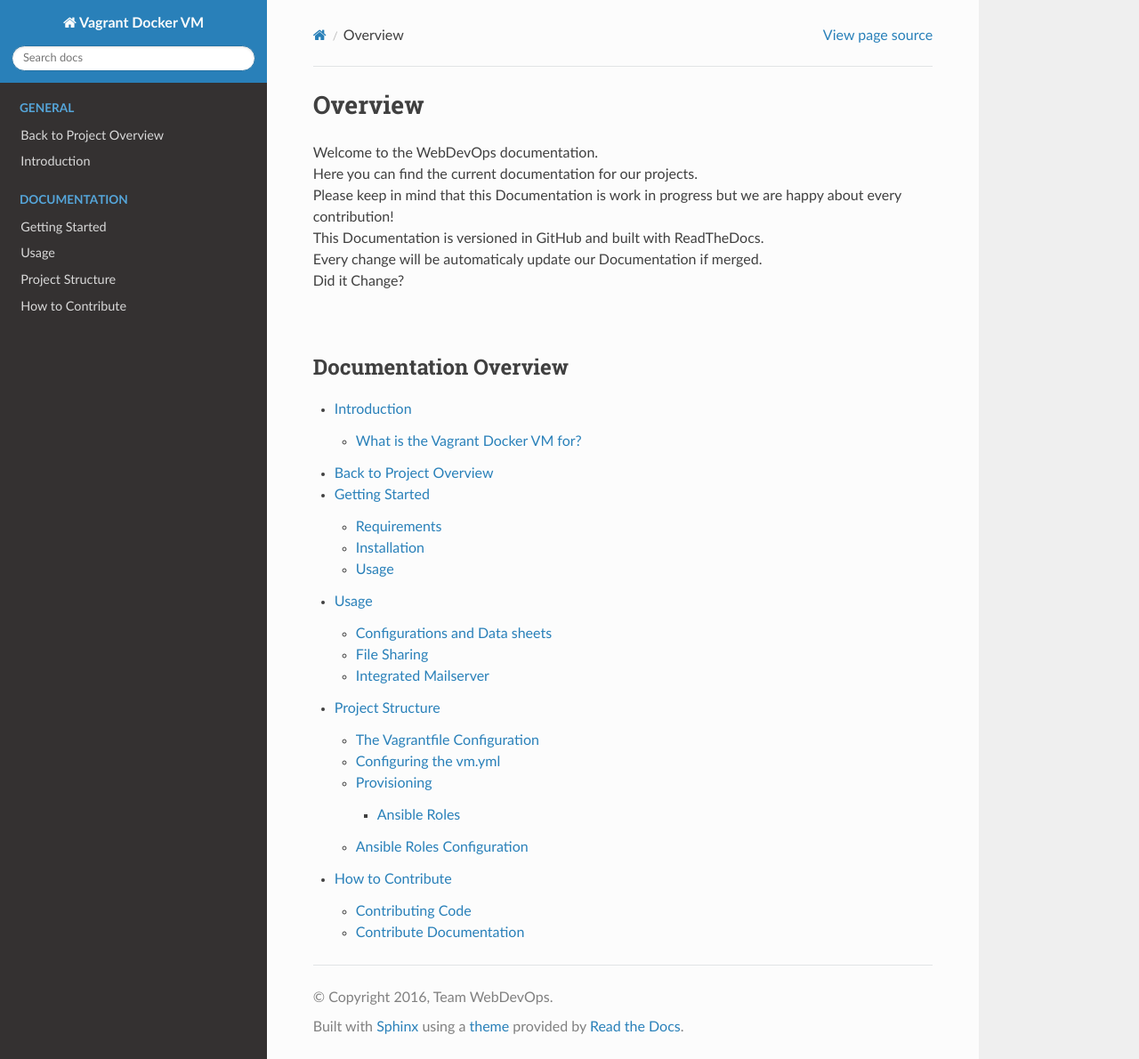
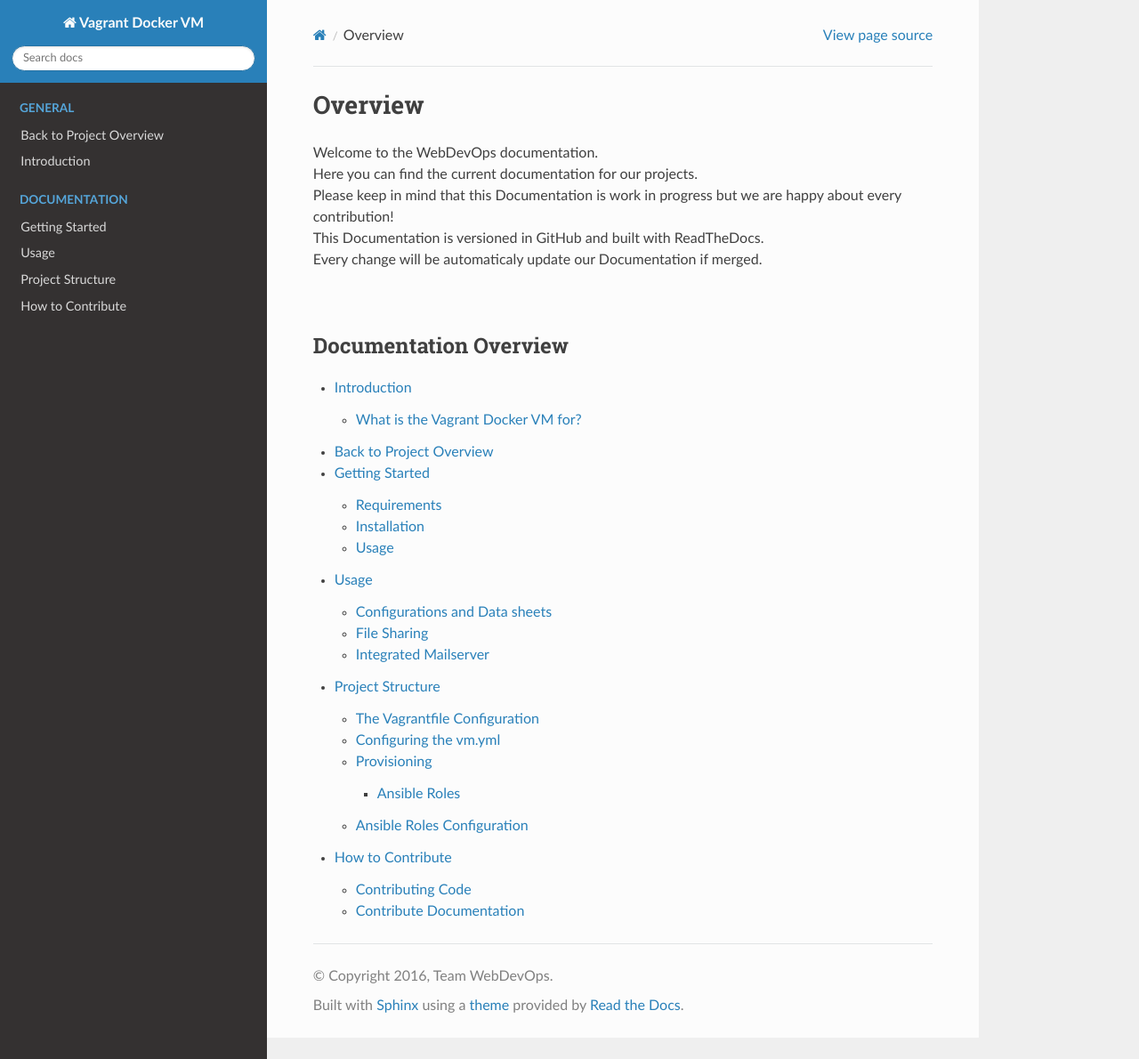
Before and after one commit to webdevops/vagrant-docker-vm, a Sphinx documentation site: the page built from documentation/docs/index.rst, in a window 1280 px wide and 1190 px high. Shown: the whole window at 89% size. Built offline with Sphinx 7.4.7 and the Read the Docs theme 2.0.0, drawn with Linux system fonts in a browser that asks for light colours.

Commit message:
Removes unnecessary line from docs.

```diff
--- a/documentation/docs/index.rst
+++ b/documentation/docs/index.rst
@@ -14,7 +14,6 @@ Overview
 | Please keep in mind that this Documentation is work in progress but we are happy about every contribution!
 | This Documentation is versioned in GitHub and built with ReadTheDocs.
 | Every change will be automaticaly update our Documentation if merged.
-| Did it Change?
 |
 |
 
```
